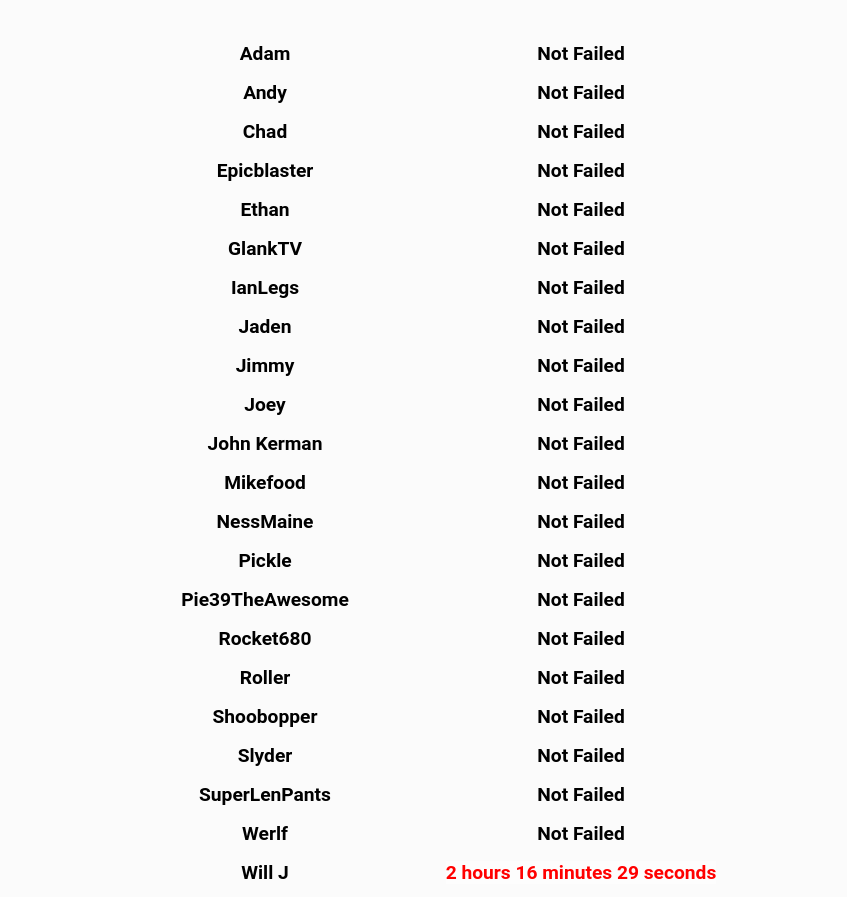
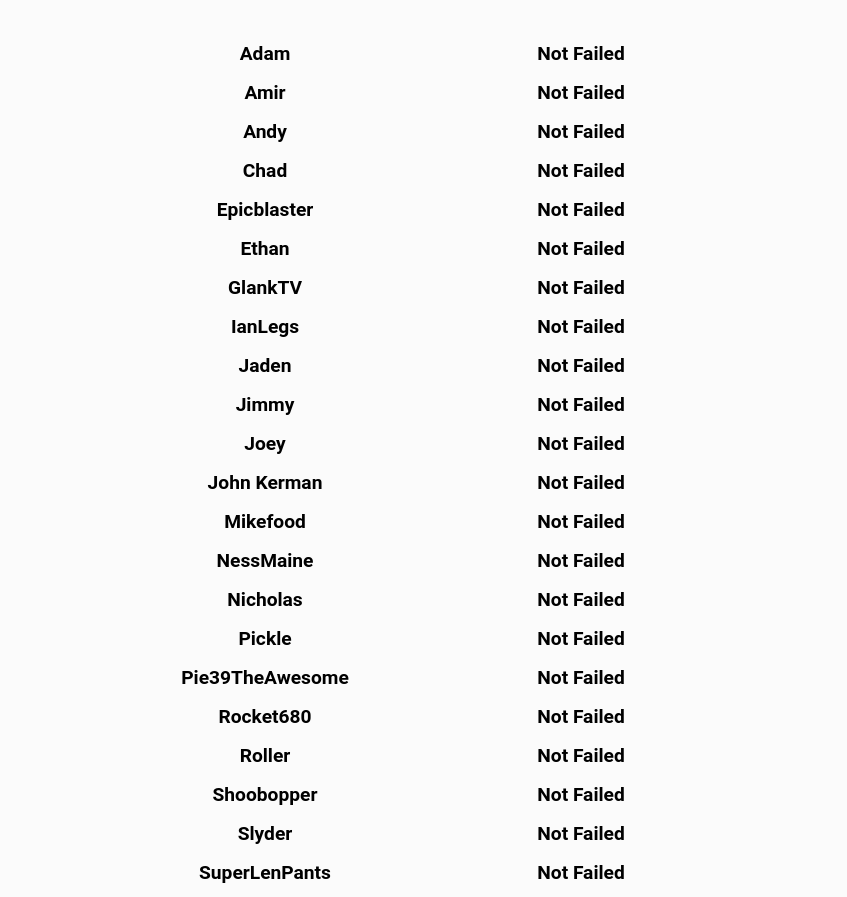
Before and after one commit to shoobopper/shoobopper.github.io, a plain HTML site: page nochungus2020.html in a window 1280 px wide. Shown: the part 194-1091 px from the top of the page, without its empty margins (217-1064 px from the left). Drawn offline with Linux system fonts and the light colour scheme.

Commit message:
Update nochungus2020.html

```diff
--- a/nochungus2020.html
+++ b/nochungus2020.html
@@ -20,6 +20,7 @@
 
         <table>
         <tr><th>Adam</th><th>Not Failed</th></tr>
+        <tr><th>Amir</th><th>Not Failed</th></tr>
         <tr><th>Andy</th><th>Not Failed</th></tr>
         <tr><th>Chad</th><th>Not Failed</th></tr>
         <tr><th>Epicblaster</th><th>Not Failed</th></tr>
@@ -32,6 +33,7 @@
         <tr><th>John Kerman</th><th>Not Failed</th></tr>
         <tr><th>Mikefood</th><th>Not Failed</th></tr>
         <tr><th>NessMaine</th><th>Not Failed</th></tr>
+        <tr><th>Nicholas</th><th>Not Failed</th></tr>
         <tr><th>Pickle</th><th>Not Failed</th></tr>
         <tr><th>Pie39TheAwesome</th><th>Not Failed</th></tr>
         <tr><th>Rocket680</th><th>Not Failed</th></tr>
```
